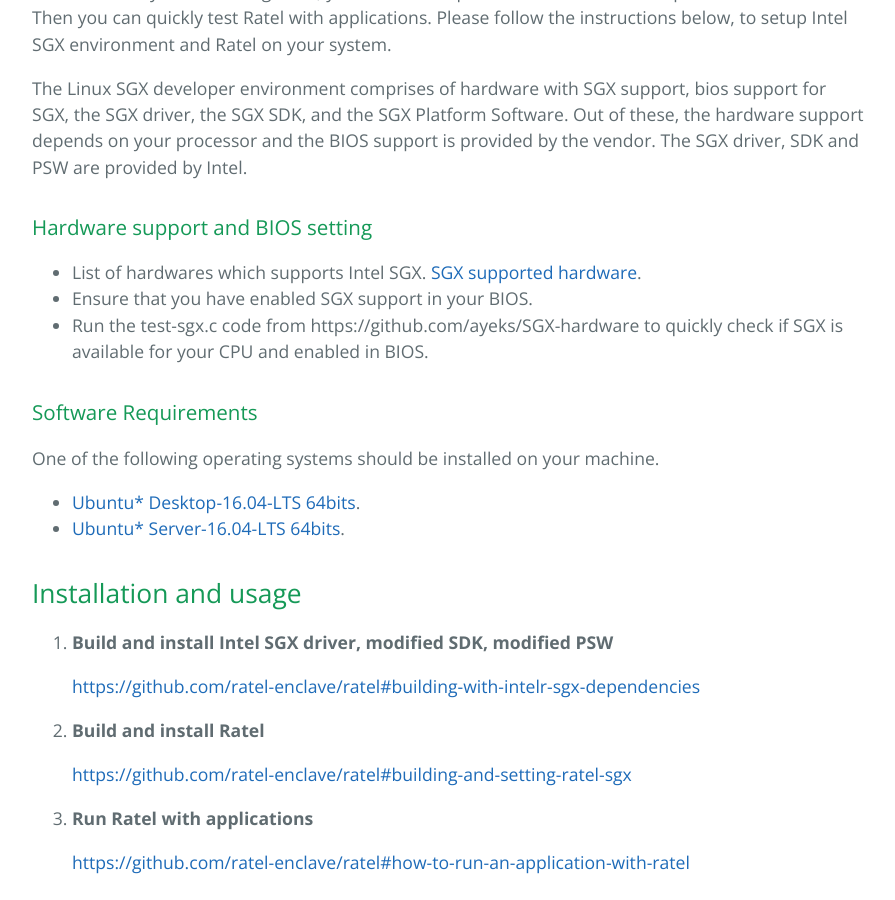
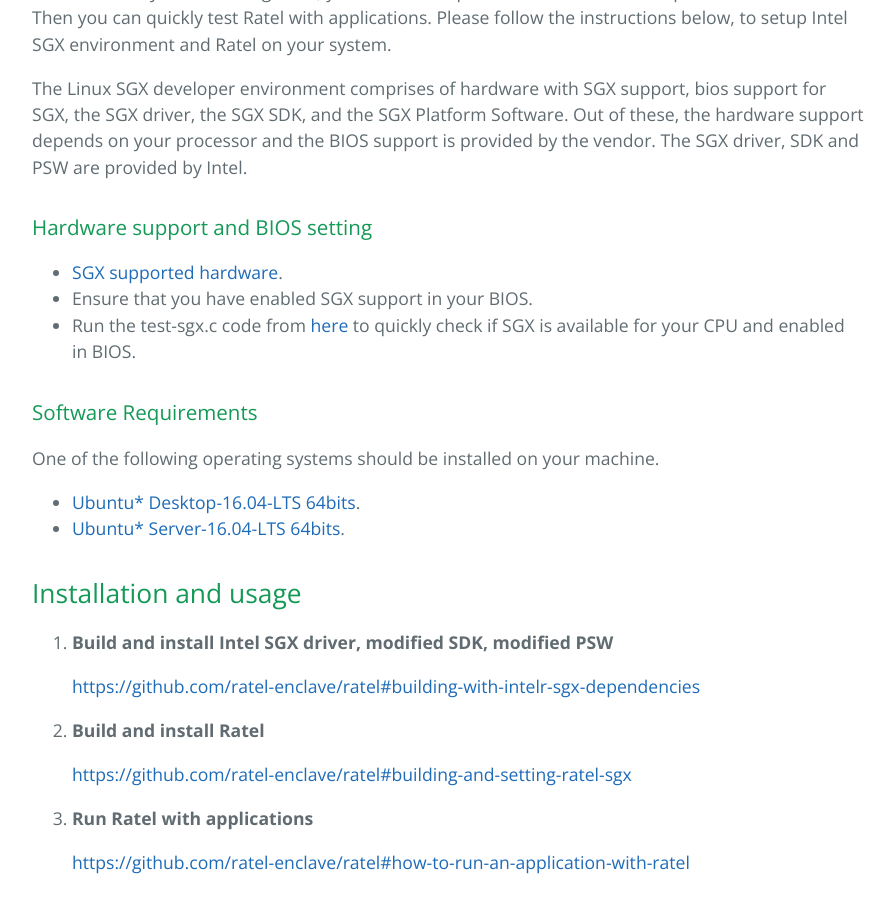
Before and after one commit to ratel-enclave/ratel-enclave.github.io, a Jekyll site: the page built from index.md, in a window 1280 px wide and 900 px high, scrolled down 768 px. Shown: the whole window, without its empty margins (192-1087 px from the left). Built offline with Jekyll 4.4.1, drawn with Linux system fonts in a browser that asks for light colours; our own code applies the rules of GitHub Pages for plain Markdown files.

Commit message:
Updating web page

```diff
--- a/index.md
+++ b/index.md
@@ -14,10 +14,9 @@
 
 ### Hardware support and BIOS setting
 
-*   List of hardwares which supports Intel SGX.
-    [SGX supported hardware](https://github.com/ayeks/SGX-hardware).
+*   [SGX supported hardware](https://github.com/ayeks/SGX-hardware).
 *   Ensure that you have enabled SGX support in your BIOS.
-*   Run the test-sgx.c code from https://github.com/ayeks/SGX-hardware to quickly check if SGX is available for your CPU and enabled in BIOS.
+*   Run the test-sgx.c code from [here](https://github.com/ayeks/SGX-hardware) to quickly check if SGX is available for your CPU and enabled in BIOS.
 
 ### Software Requirements
 
```
Also changed, not shown: other parts of index.md (+1 -0 lines).
